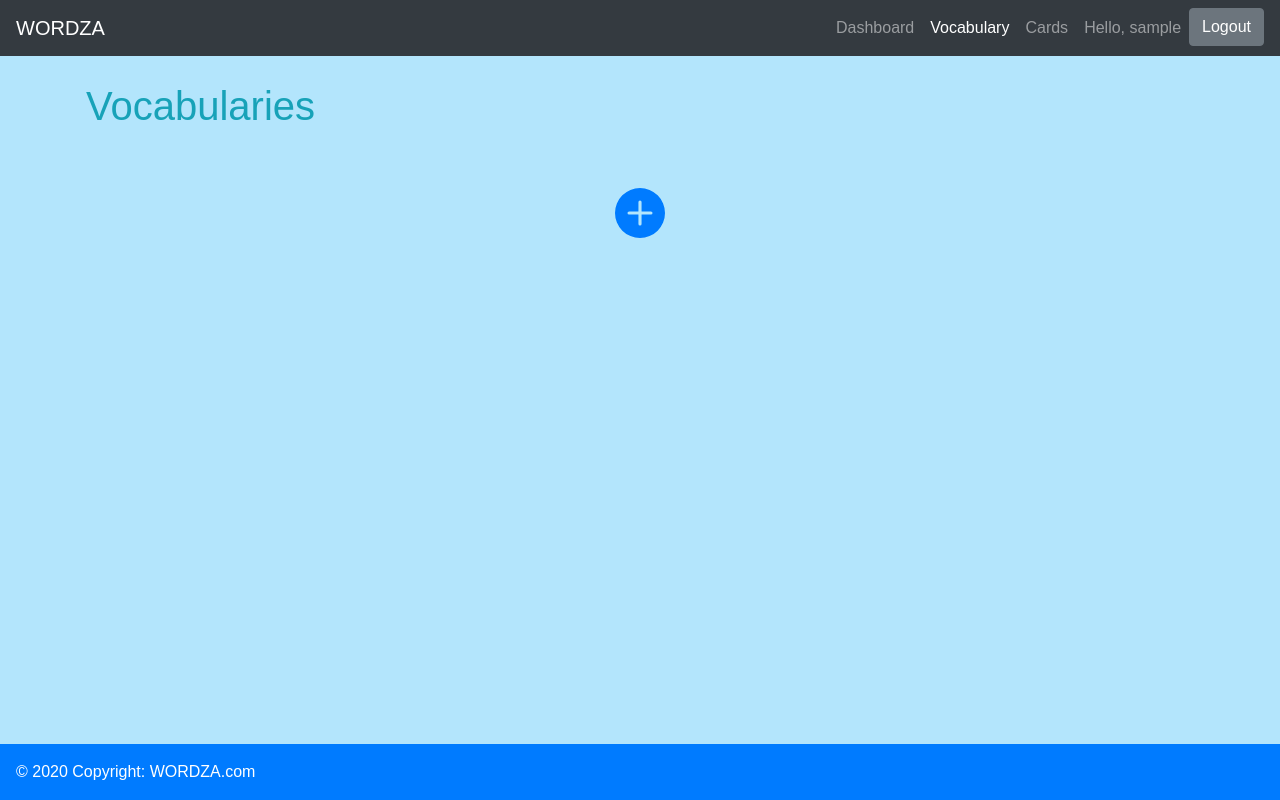
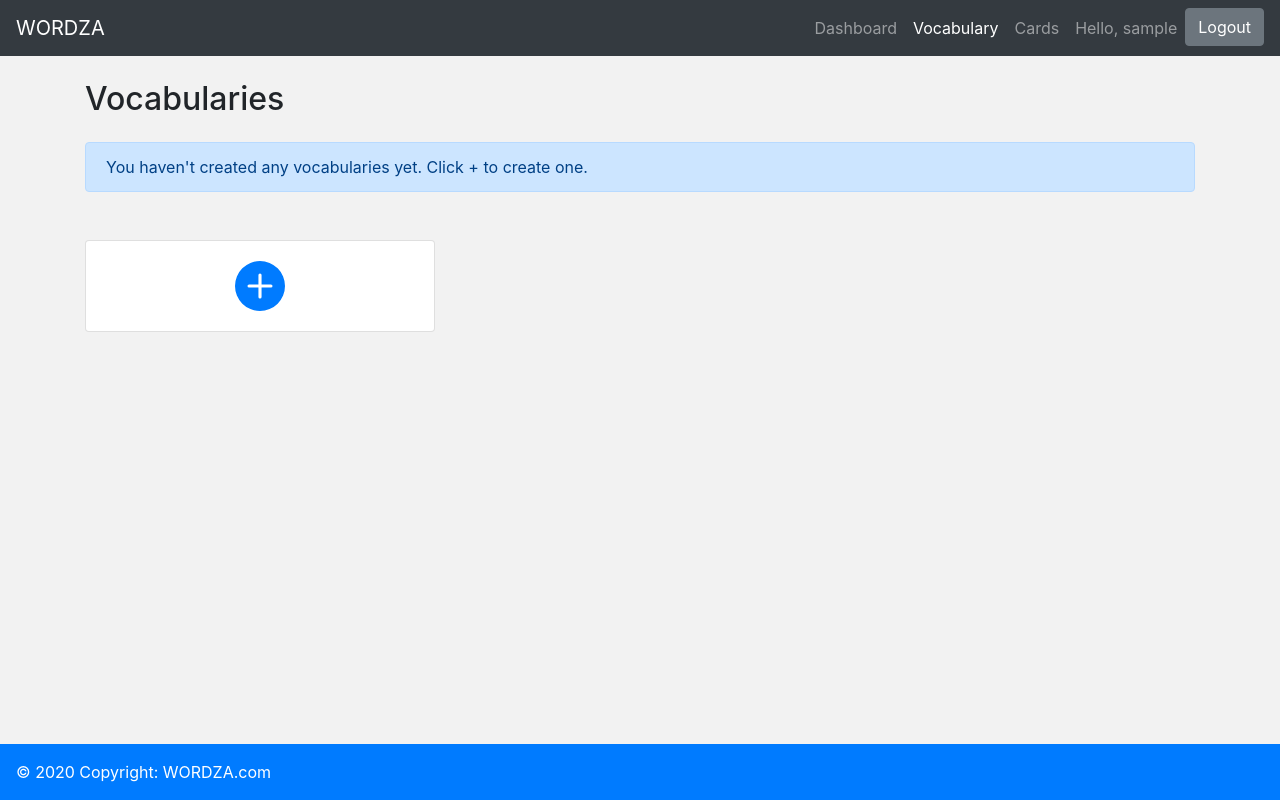
Before and after one commit to asopi/wordza, a Django app: page /vocabularies/ in a window 1280 px wide. Run offline with Django 3.2, Linux system fonts and the light colour scheme; the visitor is signed in with stand-in values (Sample User, id 1); data that the repository does not hold is empty.

Commit message:
improvement of vocabulary style and also used modal

```diff
--- a/static/css/style.css
+++ b/static/css/style.css
@@ -45,3 +45,9 @@ body {
   color: white;
   transform: rotateY(180deg);
 }
+
+.card-hover:hover {
+  cursor: pointer;
+  background-color: #cce5ff;
+  border-color: #b8daff;
+}
--- a/vocabularies/templates/vocabularies/vocabulary_view.html
+++ b/vocabularies/templates/vocabularies/vocabulary_view.html
@@ -2,68 +2,41 @@
 
 {% block content %}
 
-<style>
-@import url('https://fonts.googleapis.com/css?family=Heebo:400,700|Open+Sans:400,700');
+<h2>Vocabularies</h2>
 
-
-body {
-  height: 100%;
-  font-family: "Nunito", sans-serif;
-  font-size: 16px;
-  background-color: #b3e5fc;
-  margin: 0px auto;
-}
-
-.card {
-  box-shadow: 0 4px 8px 0 rgba(0,0,0,0.2);
-  transition: 0.3s;
-  border-radius: 5px;
-  margin-bottom: 50px;
-  width: 80%;
-  background-color: #ffffff;
-}
-
-.card:hover {
-  box-shadow: 0 17px 25px 0 rgba(0,0,0,0.2);
-}
-
-.container {
-  padding: 2px 16px;
-}
-
-
-</style>
-
-<div>
-<h1 class="text-start text-info">Vocabularies</h1>
-<br>
-<br>
-</div>
-
-<div class="container">
-    <div class="row">
-
-        {% for vocabulary in vocabularies %}
-
-        <div class="col-md-4">
-            <div class="card">
+<div class="row">
+    {% for vocabulary in vocabularies %}
+    <div class="col-md-4 mt-3 mb-3">
+        <a href="{% url 'vocabularies:edit_view' vocabulary.id %}" class="text-decoration-none text-reset">
+            <div class="card card-hover">
                 <div class="card-body">
                     <h4 class="card-title">{{ vocabulary.title }}</h4>
                     <p class="card-text">{{ vocabulary.description }}</p>
-                    <div class="row justify-content-center">
-                        <a href="{% url 'vocabularies:edit_view' vocabulary.id %}" class="btn btn-primary">Edit</a>
-                    </div>
+
+                </div>
+            </div>
+        </a>
+    </div>
+    {% empty %}
+    <div class="col-md-12 mt-3 mb-3">
+        <div class="col alert alert-primary" role="alert">
+            You haven't created any vocabularies yet. Click + to create one.
+        </div>
+    </div>
+    {% endfor %}
+    <div class="col-md-4 mt-3 mb-3">
+        <div class="card card-hover">
+            <div class="card-body">
+                <div class="row justify-content-center">
+                    <a href="#" data-toggle="modal" data-target="#createVocabularyModal">
+                        {% include 'icons/plus_icon.html' %}
+                    </a>
                 </div>
             </div>
         </div>
-            {% endfor %}
+    </div>
+</div>
 
-        </div>
-        <div class="row justify-content-center">
-            <a href="{% url 'vocabularies:create_view' %}">
-                {% include 'icons/plus_icon.html' %}
-            </a>
-        </div>
-    </div>
+{% include './create_view.html' %}
 
-    {% endblock %}
+{% endblock %}
```
Also changed, not shown: vocabularies/templates/vocabularies/edit_view.html (+75 -12 lines), vocabularies/migrations/0002_auto_20201208_1901.py (added).
